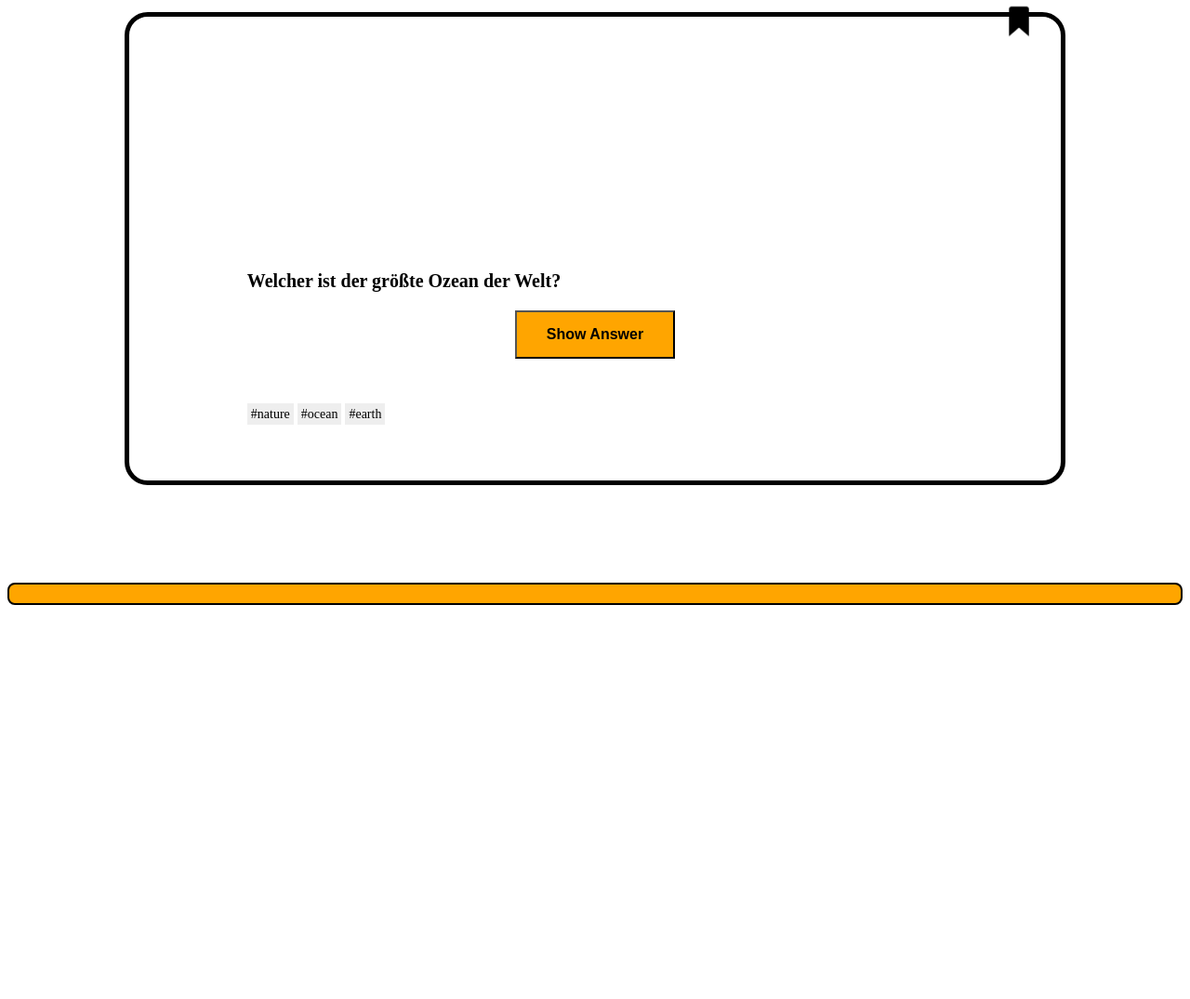
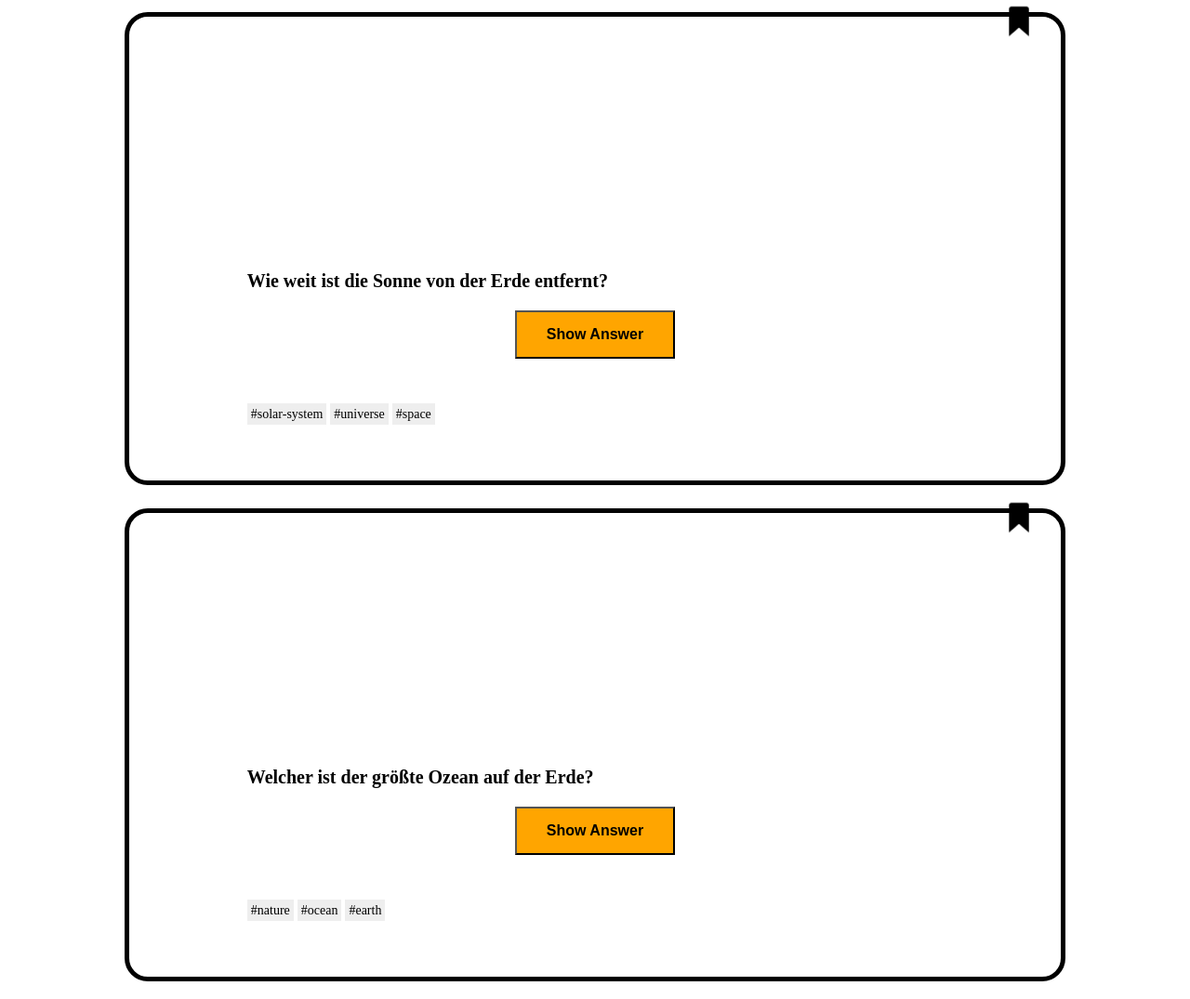
Before and after one commit to StefanFitoussi/Quiz, a plain HTML site: page index.html in a window 1280 px wide. Shown: the part 1722-2797 px from the top of the page at 93% size. Before the commit the page ends 2381 px from the top, so only its background shows below. Drawn offline with Linux system fonts and the light colour scheme.

Commit message:
add 5th question-card

```diff
--- a/index.html
+++ b/index.html
@@ -49,20 +49,41 @@
         </article>
         <article class="card">
           <div class="ribbon"></div>
-          <p>Welcher ist der größte Ozean der Welt?</p>
+          <p>Wie weit ist die Sonne von der Erde entfernt?</p>
+          <button class="button" type="button">Show Answer</button>
+          <div class="flex-hashtags"></div>
+          <div class="hashtags">
+            <span>#solar-system</span>
+            <span>#universe</span>
+            <span>#space</span>
+          </div>
+        </article>
+        <article class="card">
+          <div class="ribbon"></div>
+          <p>Welcher ist der größte Ozean auf der Erde?</p>
           <button class="button" type="button">Show Answer</button>
           <div class="flex-hashtags"></div>
           <div class="hashtags">
             <span>#nature</span>
             <span>#ocean</span>
             <span>#earth</span>
+          </div>
+        </article>
       </section>
     </main>
     <footer class="footer">
       <nav class="nav" role="navigation role">
-        <a href=""><img src="./images/bookmark-ribbon.png" alt="icon of a bookmark-ribbon"/></a>
-        <a href=""><img src="./images/home.png" alt="icon of a house, home"/></a>
-        <a href=""><img src="./images/user.png" alt="icon of a head-silhouette"/></a>
+        <a href=""
+          ><img
+            src="./images/bookmark-ribbon.png"
+            alt="icon of a bookmark-ribbon"
+        /></a>
+        <a href=""
+          ><img src="./images/home.png" alt="icon of a house, home"
+        /></a>
+        <a href=""
+          ><img src="./images/user.png" alt="icon of a head-silhouette"
+        /></a>
       </nav>
     </footer>
     <div class="impressum"></div>
```
Lines whose indentation alone changed are shown as unchanged.
